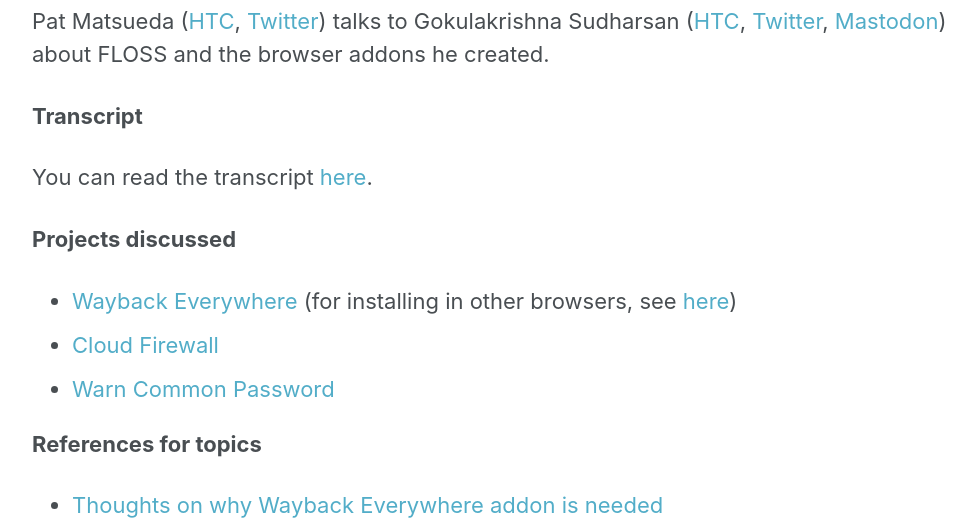
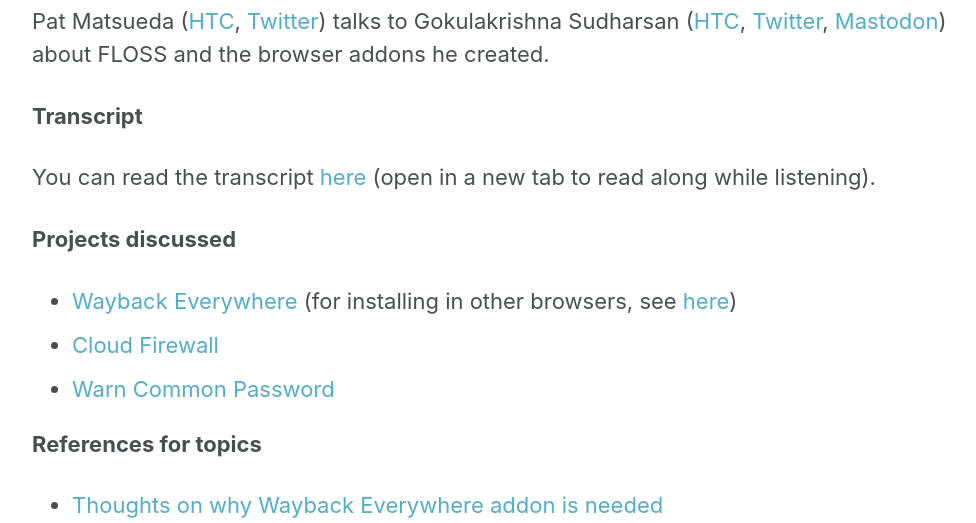
Before and after one commit to humanetech-community/community-hub, a Jekyll site: the page built from _resources/01-podcast/01-episode1.md, in a window 1280 px wide and 900 px high, cut to the strip 377-900 px from the top of the window. Shown: the whole strip, without its empty margins (290-1266 px from the left). Built offline with Jekyll 4.4.1, drawn with Linux system fonts in a browser that asks for light colours; cached includes are drawn as plain includes; nearby versions of some CDN libraries.

Commit message:
Text added - #98

```diff
--- a/_resources/01-podcast/01-episode1.md
+++ b/_resources/01-podcast/01-episode1.md
@@ -18,7 +18,7 @@
 
 **Transcript**
 
-You can read the transcript [here](/resources/podcast-episode-1-transcript/).
+You can read the transcript [here](/resources/podcast-episode-1-transcript/) (open in a new tab to read along while listening).
 
 
 
```
